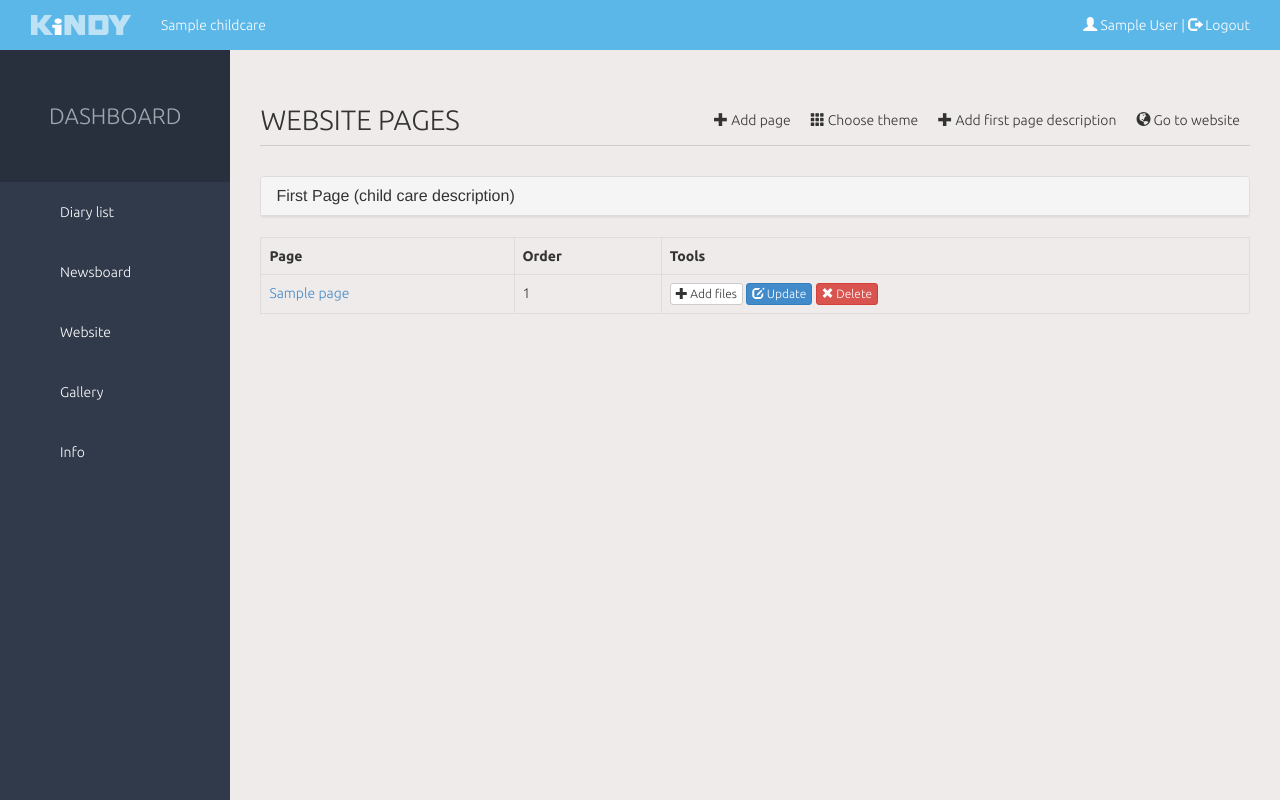
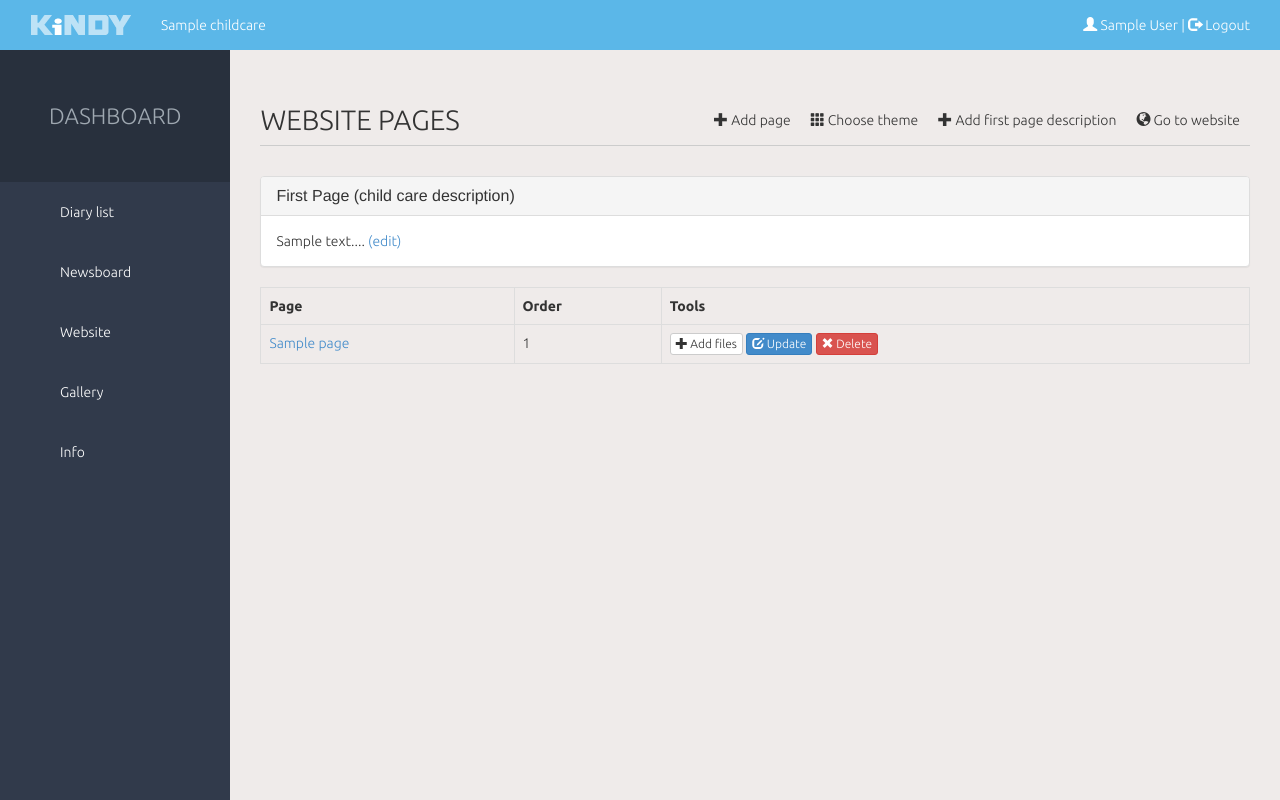
Before and after one commit to ramuta/kindy-old, a Django app: a page that uses templates/childcare/website_page_list.html in a window 1280 px wide. Run offline with Django 3.2, Linux system fonts and the light colour scheme; a user stored in the database is signed in; tables that the repository leaves empty hold one stand-in row (values such as "Sample post"); parts of the project's set-up code (start-up, migrations or seed data) failed here and were passed over; some libraries are stand-ins or nearby versions.

Commit message:
Page fixes etc.

```diff
--- a/templates/childcare/website_page_list.html
+++ b/templates/childcare/website_page_list.html
@@ -22,15 +22,13 @@
             <div class="panel-heading">
                 <h4 class="panel-title"><a data-toggle="collapse" data-parent="#accordion" href="#first-page">First Page (child care description)</a></h4>
             </div>
+
+            <div id="first-page" class="panel-collapse collapse in">
+                <div class="panel-body">
             {% if childcare.description == '' %}
-                <div id="first-page" class="panel-collapse collapse in">
-                    <div class="panel-body">
-
                     <a href="/{{ childcare.slug }}/dashboard/first-page/edit">Add your childcare description.</a>
             {% else %}
-                <div id="first-page" class="panel-collapse collapse">
-                <div class="panel-body">
-                    {{ childcare.description }} <a href="/{{ childcare.slug }}/dashboard/first-page/edit">(edit)</a>
+                    {{ childcare.description|slice:":300" }}... <a href="/{{ childcare.slug }}/dashboard/first-page/edit">(edit)</a>
             {% endif %}
                 </div>
             </div>
--- a/templates/childcare/website_page_update.html
+++ b/templates/childcare/website_page_update.html
@@ -13,6 +13,7 @@
 {% block content-title %}Update a website page {{ page }}{% endblock %}
 
 {% block content %}
+    <script src="//cdnjs.cloudflare.com/ajax/libs/ckeditor/4.0.1/ckeditor.js"></script>
     <form method="post" action="">
         {% csrf_token %}
         {{ form.as_p }}
--- a/templates/website/website_home.html
+++ b/templates/website/website_home.html
@@ -3,5 +3,7 @@
 {% block title %}{{ childcare }}{% endblock title %}
 
 {% block content %}
-    <p>{{ childcare.description|linebreaks }}</p>
+    {% autoescape off %}
+        <p>{{ childcare.description|linebreaks }}</p>
+    {% endautoescape %}
 {% endblock content %}
```
Also changed, not shown: 1 other file.
